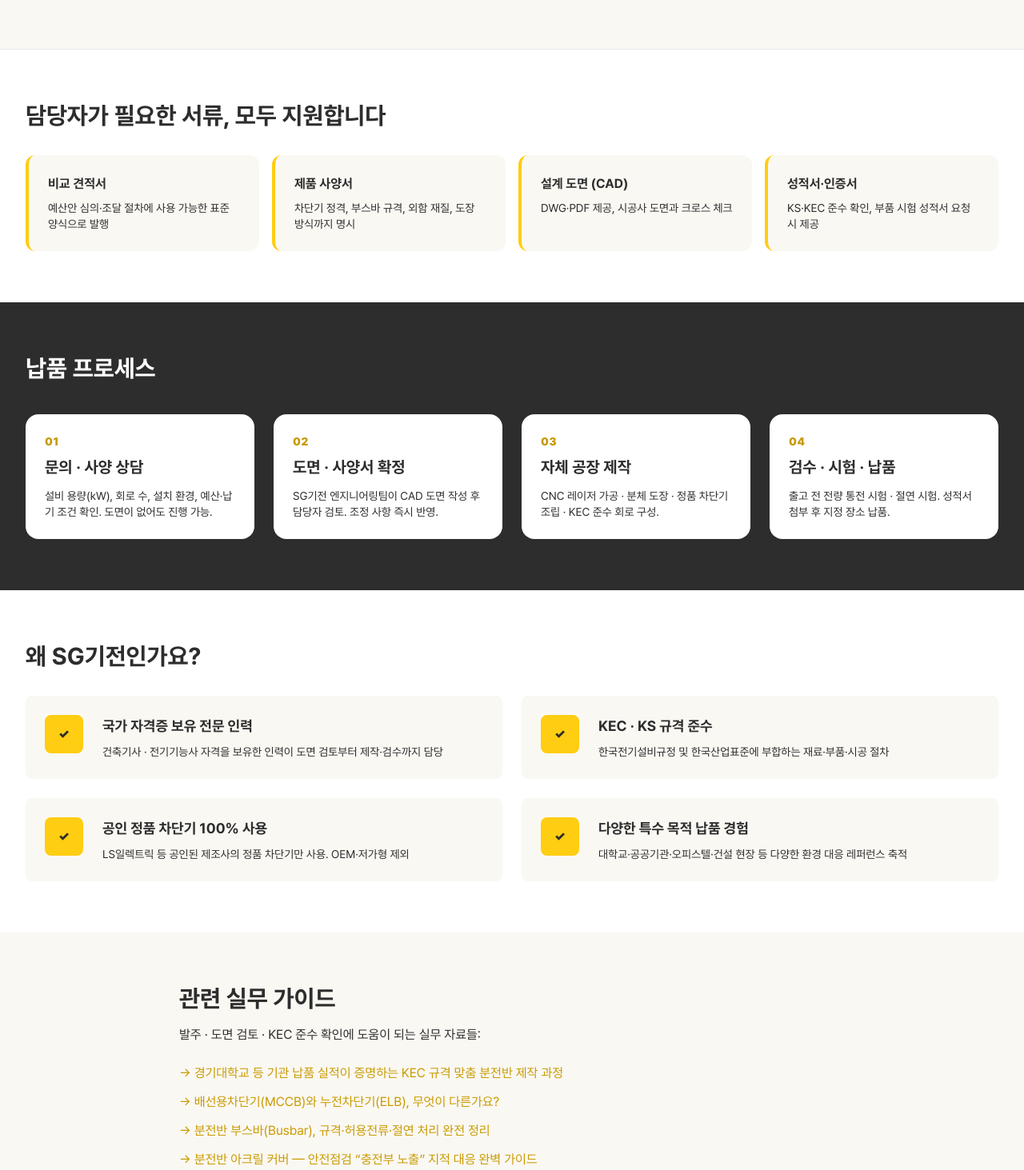
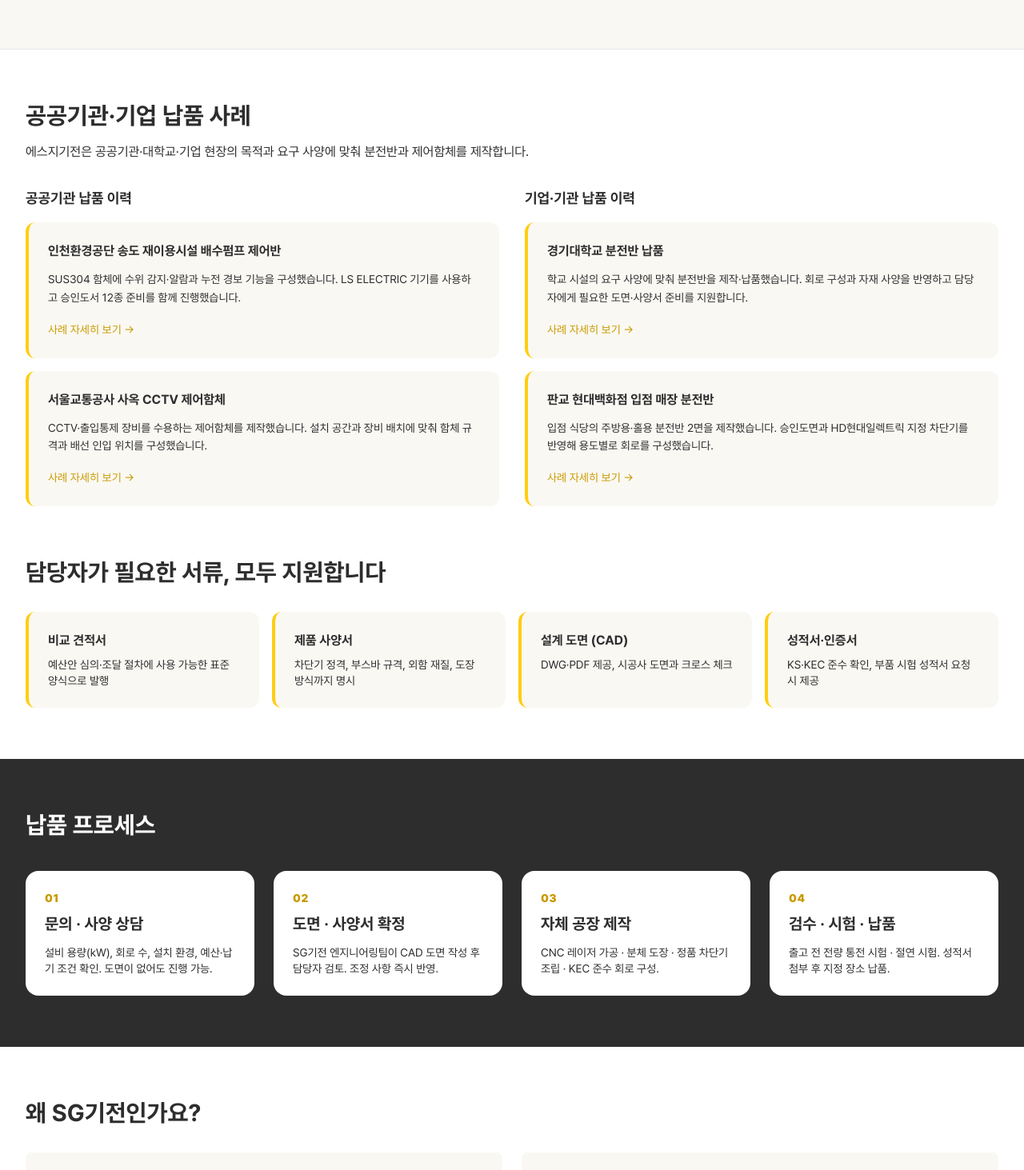
Before and after one commit to chanyeonkim-lab/sg-tech, a Next.js app: page /institutional-supply in a window 1280 px wide. Shown: the part 320-1783 px from the top of the page at 80% size. Built offline with nearby package versions, Linux system fonts and the light colour scheme; no server answers.

Commit message:
feat: 기관 납품 페이지 사례 요약 추가 및 이메일 문의 표시 개선

```diff
--- a/app/institutional-supply/page.tsx
+++ b/app/institutional-supply/page.tsx
@@ -34,6 +34,43 @@ const supportedDocs = [
   {
     label: "성적서·인증서",
     desc: "KS·KEC 준수 확인, 부품 시험 성적서 요청 시 제공",
+  },
+];
+
+const supplyCaseGroups = [
+  {
+    category: "공공기관 납품 이력",
+    cases: [
+      {
+        title: "인천환경공단 송도 재이용시설 배수펌프 제어반",
+        summary:
+          "SUS304 함체에 수위 감지·알람과 누전 경보 기능을 구성했습니다. LS ELECTRIC 기기를 사용하고 승인도서 12종 준비를 함께 진행했습니다.",
+        href: "/blog/2026-09-24-songdo-sewage-pump-sus-panel",
+      },
+      {
+        title: "서울교통공사 사옥 CCTV 제어함체",
+        summary:
+          "CCTV·출입통제 장비를 수용하는 제어함체를 제작했습니다. 설치 공간과 장비 배치에 맞춰 함체 규격과 배선 인입 위치를 구성했습니다.",
+        href: "/blog/2026-09-25-seoul-metro-tps-case",
+      },
+    ],
+  },
+  {
+    category: "기업·기관 납품 이력",
+    cases: [
+      {
+        title: "경기대학교 분전반 납품",
+        summary:
+          "학교 시설의 요구 사양에 맞춰 분전반을 제작·납품했습니다. 회로 구성과 자재 사양을 반영하고 담당자에게 필요한 도면·사양서 준비를 지원합니다.",
+        href: "/blog/2026-08-30-kec-institutional-panels",
+      },
+      {
+        title: "판교 현대백화점 입점 매장 분전반",
+        summary:
+          "입점 식당의 주방용·홀용 분전반 2면을 제작했습니다. 승인도면과 HD현대일렉트릭 지정 차단기를 반영해 용도별로 회로를 구성했습니다.",
+        href: "/blog/2026-09-08-pangyo-hyundai-restaurant-panel",
+      },
+    ],
   },
 ];
 
@@ -91,6 +128,55 @@ export default function InstitutionalSupplyPage() {
           { name: "기관 납품 서비스", url: "/institutional-supply" },
         ]}
       />
+
+      <section
+        aria-labelledby="supply-case-summary"
+        className="max-w-7xl mx-auto px-6 md:px-8 pt-16"
+      >
+        <h2
+          id="supply-case-summary"
+          className="text-2xl md:text-3xl font-bold text-sg-charcoal mb-4"
+        >
+          공공기관·기업 납품 사례
+        </h2>
+        <p className="text-sg-charcoal mb-8">
+          에스지기전은 공공기관·대학교·기업 현장의 목적과 요구 사양에 맞춰
+          분전반과 제어함체를 제작합니다.
+        </p>
+        <div className="grid grid-cols-1 md:grid-cols-2 gap-8">
+          {supplyCaseGroups.map((group) => (
+            <div key={group.category}>
+              <h3 className="text-lg font-bold text-sg-charcoal mb-4">
+                {group.category}
+              </h3>
+              <div className="space-y-4">
+                {group.cases.map((item) => (
+                  <article
+                    key={item.href}
+                    className="p-6 bg-sg-cream rounded-xl border-l-4 border-sg-yellow"
+                  >
+                    <h4 className="font-bold text-sg-charcoal mb-3">
+                      <Link href={item.href} className="hover:underline">
+                        {item.title}
+                      </Link>
+                    </h4>
+                    <p className="text-sm text-sg-charcoal leading-relaxed mb-4">
+                      {item.summary}
+                    </p>
+                    <Link
+                      href={item.href}
+                      aria-label={`${item.title} 자세히 보기`}
+                      className="text-sm font-medium text-sg-yellow-dark hover:underline"
+                    >
+                      사례 자세히 보기 →
+                    </Link>
+                  </article>
+                ))}
+              </div>
+            </div>
+          ))}
+        </div>
+      </section>
 
       <section className="max-w-7xl mx-auto px-6 md:px-8 py-16">
         <h2 className="text-2xl md:text-3xl font-bold text-sg-charcoal mb-8">
@@ -151,44 +237,22 @@ export default function InstitutionalSupplyPage() {
       <section className="bg-sg-cream">
         <div className="max-w-4xl mx-auto px-6 md:px-8 py-16">
           <h2 className="text-2xl md:text-3xl font-bold text-sg-charcoal mb-4">
-            관련 실무 가이드
+            기관 및 기업 납품 사례
           </h2>
           <p className="text-sg-charcoal mb-6">
-            발주 · 도면 검토 · KEC 준수 확인에 도움이 되는 실무 자료들:
+            현장 목적과 요구 사양을 반영한 분전반·제어함체 제작 사례를 소개합니다.
           </p>
           <ul className="space-y-3">
-            <li>
-              <Link
-                href="/blog/2026-08-30-kec-institutional-panels"
-                className="text-sg-yellow-dark hover:underline font-medium"
-              >
-                → 경기대학교 등 기관 납품 실적이 증명하는 KEC 규격 맞춤 분전반 제작 과정
-              </Link>
-            </li>
-            <li>
-              <Link
-                href="/blog/2026-08-31-mccb-vs-elb-difference"
-                className="text-sg-yellow-dark hover:underline font-medium"
-              >
-                → 배선용차단기(MCCB)와 누전차단기(ELB), 무엇이 다른가요?
-              </Link>
-            </li>
-            <li>
-              <Link
-                href="/blog/2026-08-31-busbar-complete-guide"
-                className="text-sg-yellow-dark hover:underline font-medium"
-              >
-                → 분전반 부스바(Busbar), 규격·허용전류·절연 처리 완전 정리
-              </Link>
-            </li>
-            <li>
-              <Link
-                href="/blog/2026-08-31-acrylic-cover-guide"
-                className="text-sg-yellow-dark hover:underline font-medium"
-              >
-                → 분전반 아크릴 커버 — 안전점검 “충전부 노출” 지적 대응 완벽 가이드
-              </Link>
-            </li>
+            {supplyCaseGroups.flatMap((group) => group.cases).map((item) => (
+              <li key={item.href}>
+                <Link
+                  href={item.href}
+                  className="text-sg-yellow-dark hover:underline font-medium"
+                >
+                  → {item.title}
+                </Link>
+              </li>
+            ))}
             <li>
               <Link
                 href="/portfolio"
@@ -219,9 +283,16 @@ export default function InstitutionalSupplyPage() {
             </a>
             <a
               href={`mailto:${siteConfig.email}`}
-              className="px-8 py-4 bg-white text-sg-charcoal font-bold rounded text-lg border-2 border-sg-charcoal"
+              aria-label={`이메일 문의 ${siteConfig.email}`}
+              className="inline-flex flex-col items-center justify-center gap-1 px-6 md:px-8 py-4 bg-white text-sg-charcoal rounded border-2 border-sg-charcoal max-w-full"
             >
-              이메일 견적 요청
+              <span className="text-lg font-bold">이메일 문의</span>
+              <span className="inline-flex items-baseline justify-center gap-2 flex-wrap">
+                <span className="text-xs font-medium">EMAIL</span>
+                <span className="text-sm md:text-base font-medium break-all">
+                  {siteConfig.email}
+                </span>
+              </span>
             </a>
           </div>
         </div>
```
